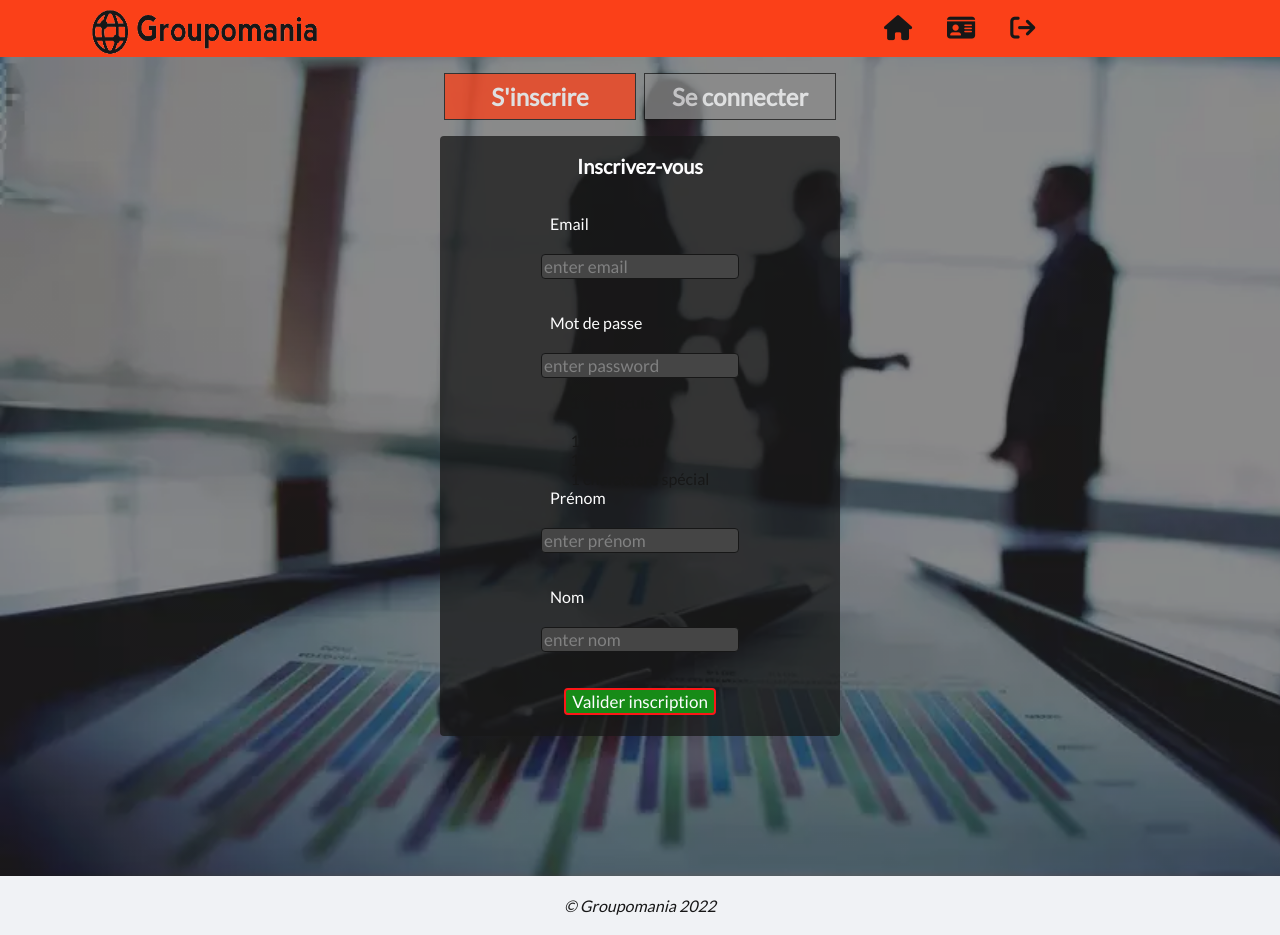
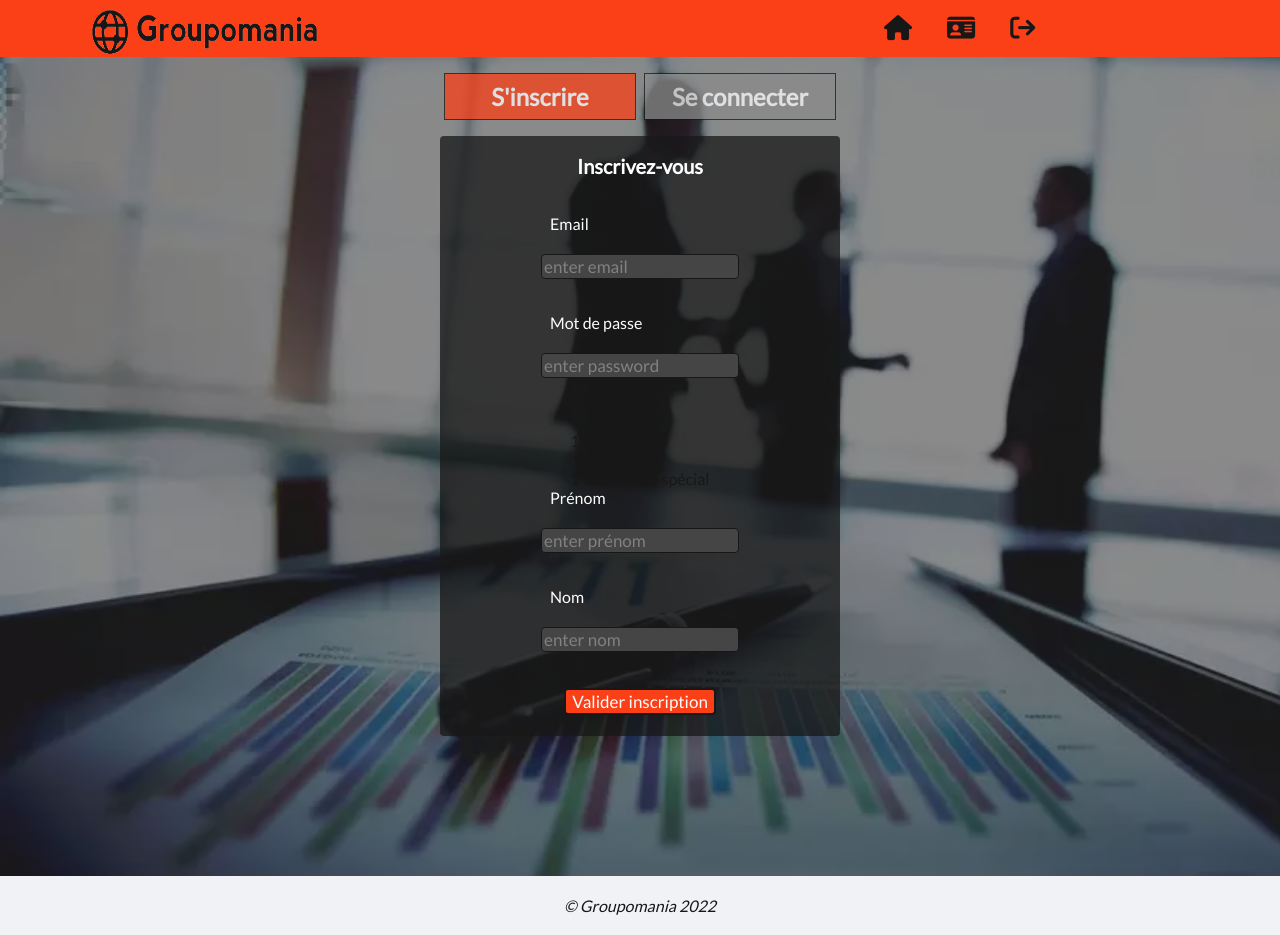
Before and after one commit to krommmm/p7, a React (Create React App) app in the folder frontend/: page / in a window 1280 px wide. Built offline with nearby package versions, Linux system fonts and the light colour scheme; no server answers.

Commit message:
Modification couleurs boutons

```diff
--- a/frontend/src/styles/button.css
+++ b/frontend/src/styles/button.css
@@ -1,9 +1,10 @@
 .submit {
-    border: 2px solid red;
-    background-color: green;
+    border: 2px solid black;
+    background-color: #FD2D01;
     display: flex;
     align-items: center;
     justify-content: center;
+    filter:brightness(100%);
 }
 
 .bouton-rouge {
```
